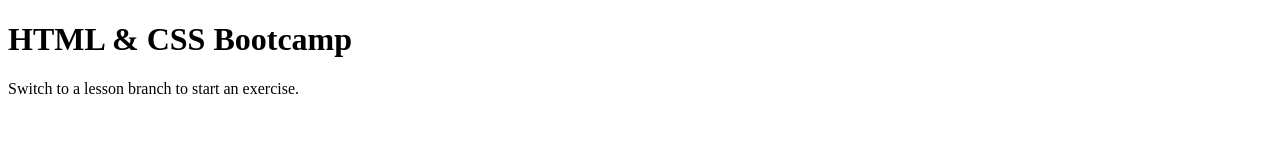
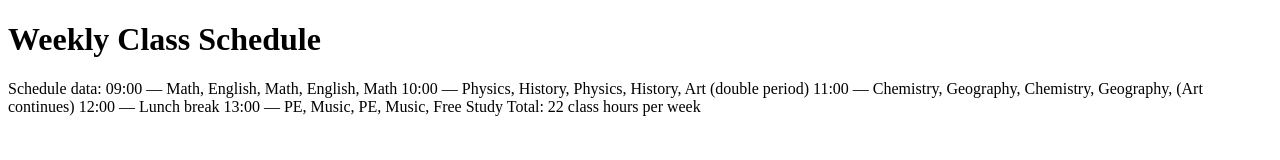
Before and after one commit to angularWorkshop/html_lessons, a plain HTML site: page index.html in a window 1280 px wide. Drawn offline with Linux system fonts and the light colour scheme.

Commit message:
lesson: topic 07, exercise 01 — schedule table starter

```diff
--- a/index.html
+++ b/index.html
@@ -3,10 +3,44 @@
 <head>
   <meta charset="UTF-8">
   <meta name="viewport" content="width=device-width, initial-scale=1.0">
-  <title>HTML &amp; CSS Bootcamp</title>
+  <title>Weekly Schedule</title>
 </head>
 <body>
-  <h1>HTML &amp; CSS Bootcamp</h1>
-  <p>Switch to a lesson branch to start an exercise.</p>
+  <h1>Weekly Class Schedule</h1>
+
+  <!-- TODO: Create a <table> with the following structure:
+
+       Caption: "Fall 2024 — Weekly Class Schedule"
+
+       HEADER ROW (thead):
+       Time | Monday | Tuesday | Wednesday | Thursday | Friday
+
+       BODY ROWS (tbody):
+       09:00 | Math      | English   | Math      | English   | Math
+       10:00 | Physics   | History   | Physics   | History   | Art (rowspan="2" — Art runs 10:00-12:00 on Friday)
+       11:00 | Chemistry | Geography | Chemistry | Geography | (covered by Art rowspan)
+       12:00 | Lunch (colspan="5" — spans all day columns)
+       13:00 | PE        | Music     | PE        | Music     | Free Study
+
+       FOOTER (tfoot):
+       "Total: 22 class hours per week" spanning all 6 columns
+
+       Requirements:
+       - Use <th scope="col"> for day headers
+       - Use <th scope="row"> for time headers
+       - Use colspan="5" for Lunch
+       - Use rowspan="2" for Friday Art class
+       - Use colspan="6" for the footer
+  -->
+
+  Schedule data:
+  09:00 — Math, English, Math, English, Math
+  10:00 — Physics, History, Physics, History, Art (double period)
+  11:00 — Chemistry, Geography, Chemistry, Geography, (Art continues)
+  12:00 — Lunch break
+  13:00 — PE, Music, PE, Music, Free Study
+
+  Total: 22 class hours per week
+
 </body>
 </html>
```
Also changed, not shown: README.md.
